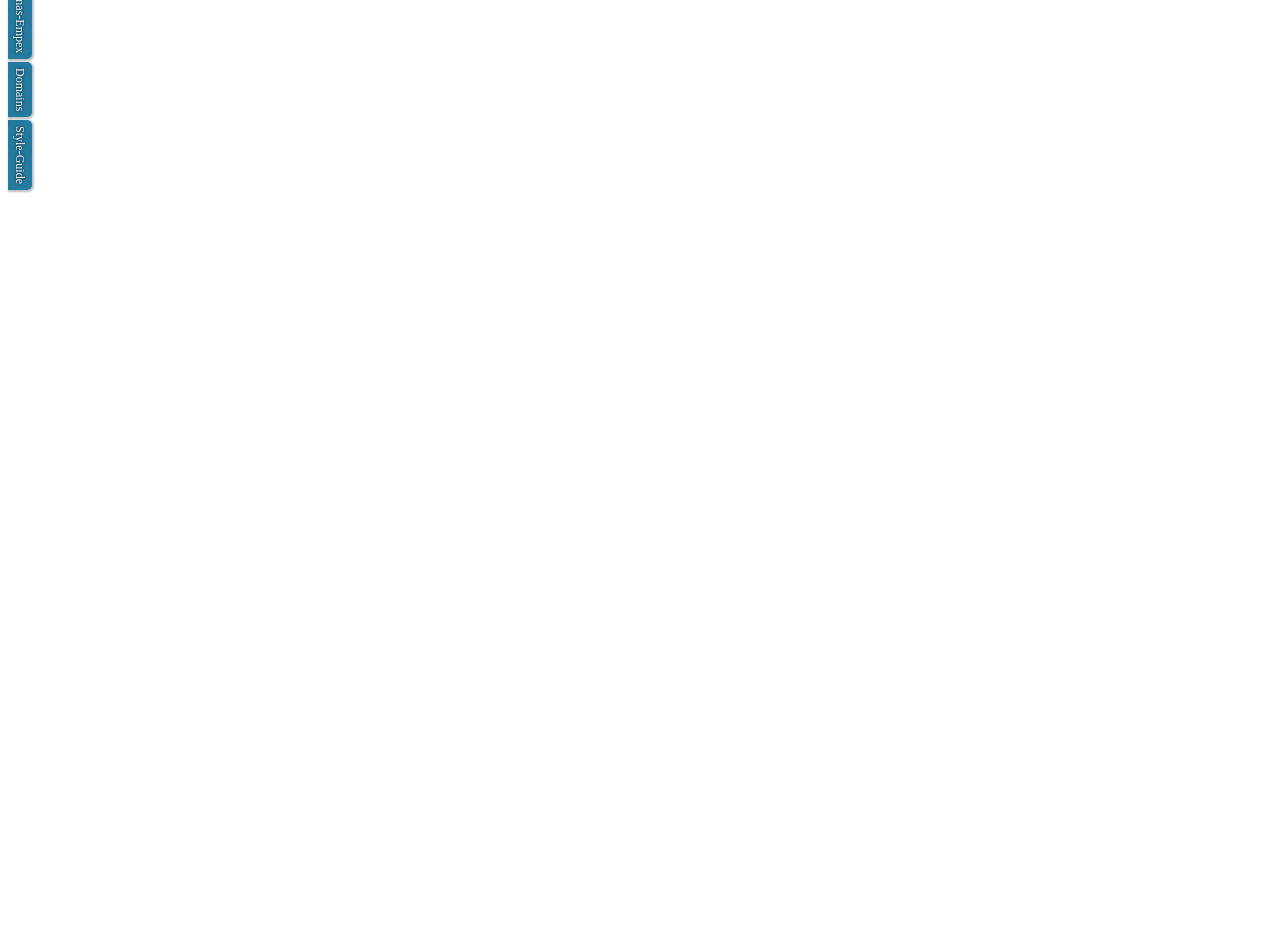
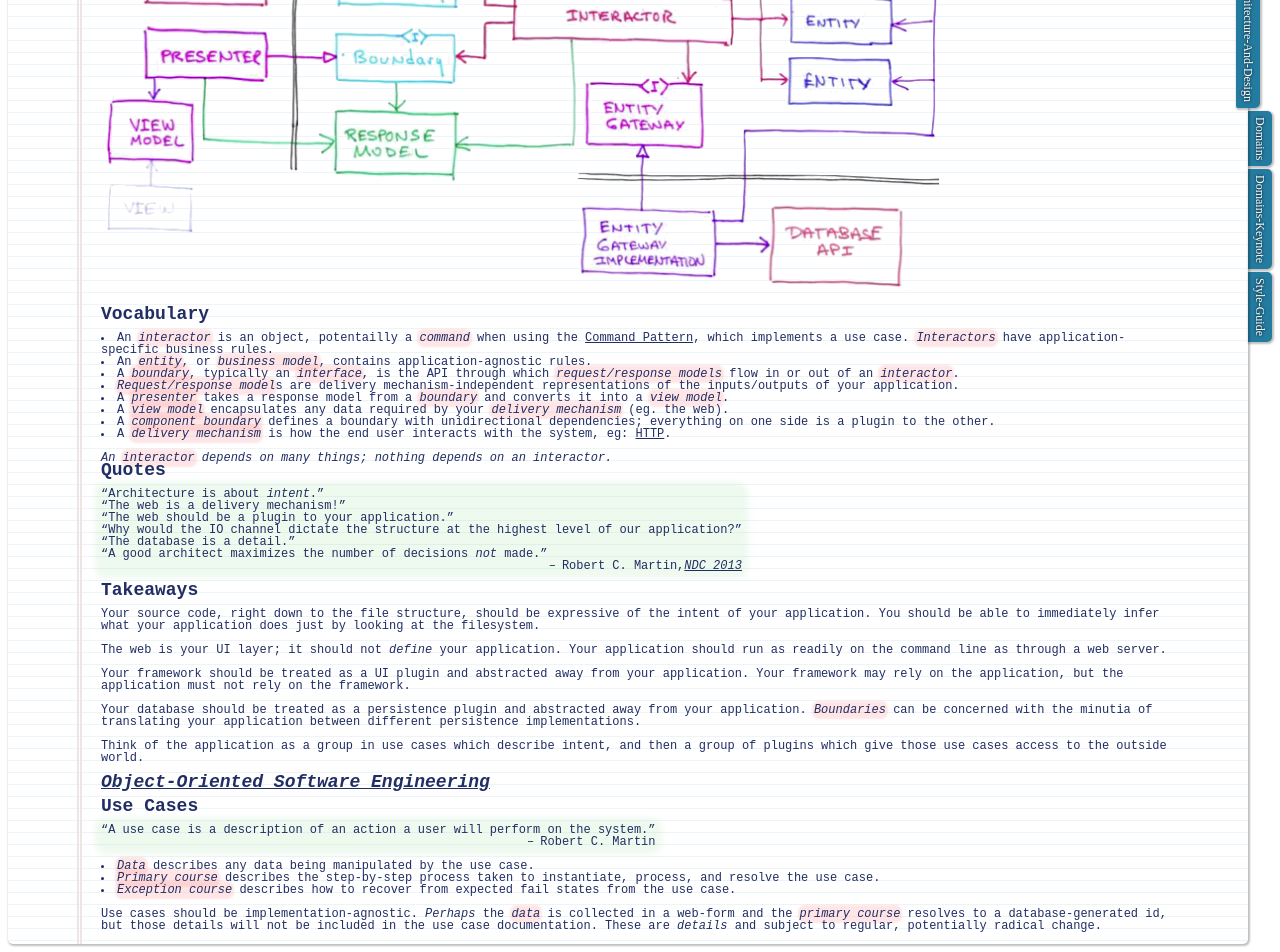
Before and after one commit to SamuelDavis/notes, a Nuxt app: page /domains/clean-architecture-and-design in a window 1280 px wide. Shown: the part 219-1171 px from the top of the page. Before the commit the page ends 800 px from the top, so only its background shows below. Built offline with nearby package versions, Linux system fonts and the light colour scheme.

Commit message:
summarize robert martin's ndc talk; refactor common styles to notes-paper
the style refactors mess up the docker page which will be fixed later

```diff
--- a/components/NotesCitation.vue
+++ b/components/NotesCitation.vue
@@ -10,7 +10,10 @@
   export default {
     name: 'notes-citation',
     props: {
-      href: String
+      href: {
+        type: String,
+        default: '#'
+      }
     }
   }
 </script>
--- a/components/NotesPaper.vue
+++ b/components/NotesPaper.vue
@@ -17,6 +17,8 @@
 </script>
 
 <style lang="scss">
+  @import "../assets/highlight";
+
   $rule-color: #efe4e4;
   $line-color: #d9eaf3;
   $text-color: #212e64;
@@ -37,6 +39,10 @@
       padding: 0;
       color: $text-color;
       border-color: $text-color;
+    }
+
+    em {
+      @include highlight($code-highlight-a-color);
     }
 
     .rule {
@@ -60,12 +66,15 @@
       padding: 0 $rule-width 0 $rule-size;
       background-image: repeating-linear-gradient(transparent 0px, transparent calc(1rem - 1px), $line-color 1rem);
 
-      section, h1 {
-        margin-bottom: 1rem;
+      section, section > div {
+        > * {
+          margin-bottom: 1rem;
+        }
       }
 
-      h1, h2 {
+      h1, h2, h3 {
         text-transform: capitalize;
+        margin-bottom: 1rem;
       }
 
       sup, sub, small {
--- a/components/NotesQuote.vue
+++ b/components/NotesQuote.vue
@@ -1,9 +1,9 @@
 <template>
   <blockquote :cite="href">
     <slot/>
-    <footer>
-      <span v-text="source"/>,
-      <notes-citation :href="href" v-text="cite"/>
+    <footer v-if="source || cite">
+      <span v-if="source" v-text="source"/>
+      <notes-citation :href="href" v-if="cite">{{cite}}</notes-citation>
     </footer>
   </blockquote>
 </template>
@@ -30,7 +30,6 @@
   blockquote {
     @include highlight(rgba(100, 200, 100, 0.1), 0.5rem);
     width: fit-content;
-    padding: 1rem;
     border-radius: 5px;
 
     p {
@@ -50,6 +49,10 @@
         content: '\2013';
         margin-right: 0.5rem;
       }
+
+      *:not(:last-child)::after {
+        content: ','
+      }
     }
   }
 </style>
--- /dev/null
+++ b/pages/domains/clean-architecture-and-design.vue
@@ -0,0 +1,86 @@
+<template>
+  <notes-paper>
+    <template v-slot:header>
+      <h1>
+        <notes-citation href="https://www.youtube.com/embed/Nsjsiz2A9mg">Robert C. Martin - Clean architecture and Design</notes-citation>
+      </h1>
+    </template>
+    <section>
+      <h1>Model-View-Presenter</h1>
+      <img alt="architecture-diagram" src="/ndc-architecture-diagram.png">
+    </section>
+    <section>
+      <h1>vocabulary</h1>
+      <ul>
+        <li>An <em>interactor</em> is an object, potentailly a <em>command</em> when using the <a href="https://sourcemaking.com/design_patterns/command" target="_blank">Command Pattern</a>, which implements a use case. <em>Interactors</em> have application-specific business rules.</li>
+        <li>An <em>entity</em>, or <em>business model</em>, contains application-agnostic rules.</li>
+        <li>A <em>boundary</em>, typically an <em>interface</em>, is the API through which <em>request/response models</em> flow in or out of an <em>interactor</em>.</li>
+        <li><em>Request/response model</em>s are delivery mechanism-independent representations of the inputs/outputs of your application.</li>
+        <li>A <em>presenter</em> takes a response model from a <em>boundary</em> and converts it into a <em>view model</em>.</li>
+        <li>A <em>view model</em> encapsulates any data required by your <em>delivery mechanism</em> (eg. the web).</li>
+        <li>A <em>component boundary</em> defines a boundary with unidirectional dependencies; everything on one side is a plugin to the other.</li>
+        <li>A <em>delivery mechanism</em> is how the end user interacts with the system, eg: <a href="https://en.wikipedia.org/wiki/Hypertext_Transfer_Protocol">HTTP</a>.</li>
+      </ul>
+      <i>An <em>interactor</em> depends on many things; nothing depends on an interactor.</i>
+    </section>
+    <section>
+      <h1>Quotes</h1>
+      <notes-quote cite="NDC 2013" href="https://www.youtube.com/embed/Nsjsiz2A9mg" source="Robert C. Martin">
+        <p>Architecture is about <i>intent</i>.</p>
+        <p>The web is a delivery mechanism!</p>
+        <p>The web should be a plugin to your application.</p>
+        <p>Why would the IO channel dictate the structure at the highest level of our application?</p>
+        <p>The database is a detail.</p>
+        <p>A good architect maximizes the number of decisions <i>not</i> made.</p>
+      </notes-quote>
+    </section>
+    <section>
+      <h1>Takeaways</h1>
+      <p>Your source code, right down to the file structure, should be expressive of the intent of your application. You should be able to immediately infer what your application does just by looking at the filesystem.</p>
+      <p>The web is your UI layer; it should not <i>define</i> your application. Your application should run as readily on the command line as through a web server.</p>
+      <p>Your framework should be treated as a UI plugin and abstracted away from your application. Your framework may rely on the application, but the application must not rely on the framework.</p>
+      <p>Your database should be treated as a persistence plugin and abstracted away from your application. <em>Boundaries</em> can be concerned with the minutia of translating your application between different persistence implementations.</p>
+      <p>Think of the application as a group in use cases which describe intent, and then a group of plugins which give those use cases access to the outside world.</p>
+    </section>
+    <section>
+      <h1>
+        <notes-citation href="https://www.amazon.com/Object-Oriented-Software-Engineering-Approach/dp/0201544350">Object-Oriented Software Engineering</notes-citation>
+      </h1>
+      <div>
+        <h2>use cases</h2>
+        <notes-quote source="Robert C. Martin">
+          <p>A use case is a description of an action a user will perform on the system.</p>
+        </notes-quote>
+        <ul>
+          <li><em>Data</em> describes any data being manipulated by the use case.</li>
+          <li><em>Primary course</em> describes the step-by-step process taken to instantiate, process, and resolve the use case.</li>
+          <li><em>Exception course</em> describes how to recover from expected fail states from the use case.</li>
+        </ul>
+        <p>Use cases should be implementation-agnostic. <i>Perhaps</i> the <em>data</em> is collected in a web-form and the <em>primary course</em> resolves to a database-generated id, but those details will not be included in the use case documentation. These are <i>details</i> and subject to regular, potentially radical change.</p>
+      </div>
+    </section>
+  </notes-paper>
+</template>
+
+<script>
+  import NotesPaper from '../../components/NotesPaper'
+  import NotesCitation from '../../components/NotesCitation'
+  import NotesQuote from '../../components/NotesQuote'
+
+  export default {
+    name: 'clean-architecture-and-deign',
+    components: {
+      NotesPaper,
+      NotesCitation,
+      NotesQuote
+    }
+  }
+</script>
+
+<style lang="scss" scoped>
+  .content {
+    img {
+      height: 36rem;
+    }
+  }
+</style>
--- a/pages/domains/index.vue
+++ b/pages/domains/index.vue
@@ -84,7 +84,7 @@
   @import "assets/highlight";
 
   .content {
-    code, em {
+    code {
       @include highlight($code-highlight-a-color);
 
       &.cmd {
--- a/pages/domains/dave-thomas-empex.vue
+++ b/pages/domains/keynote.vue
@@ -14,7 +14,7 @@
       </ul>
     </section>
     <section>
-      <h1>Coupling</h1>
+      <h1>Quotes</h1>
       <notes-quote cite="EMPEX NYC" href="https://www.youtube.com/embed/6U7cLUygMeI" source="Dave Thomas">
         <p>The more things that are coupled the more they resist change.</p>
         <p>The more things are interdependent, the harder it is to change one of them; because dependencies ripple through the entire application.</p>
@@ -22,12 +22,12 @@
       </notes-quote>
     </section>
     <section>
-      <h1>Objective</h1>
+      <h1>Takeaways</h1>
       <p>Our mission is to create well <em>structured</em>, highly <em>decoupled</em> solutions to problems.</p>
       <p>Our hope is that this will lead to code that is easier to <em>change</em>, <em>deploy</em>, <em>maintain</em>, and <em>reuse</em>.</p>
     </section>
     <section>
-      <h1>Todo</h1>
+      <h1>Objectives</h1>
       <ul>
         <li>clearly identify the application</li>
         <li>isolate configuration</li>
@@ -48,7 +48,7 @@
   import NotesCitation from '../../components/NotesCitation'
 
   export default {
-    name: 'dave-thomas-empex',
+    name: 'keynote',
     components: {
       NotesPaper,
       NotesQuote,
@@ -56,12 +56,3 @@
     }
   }
 </script>
-
-<style lang="scss" scoped>
-  @import "../../assets/highlight";
-
-  em {
-    @include highlight($code-highlight-a-color);
-  }
-
-</style>
```
Also changed, not shown: static/ndc-architecture-diagram.png (added).
